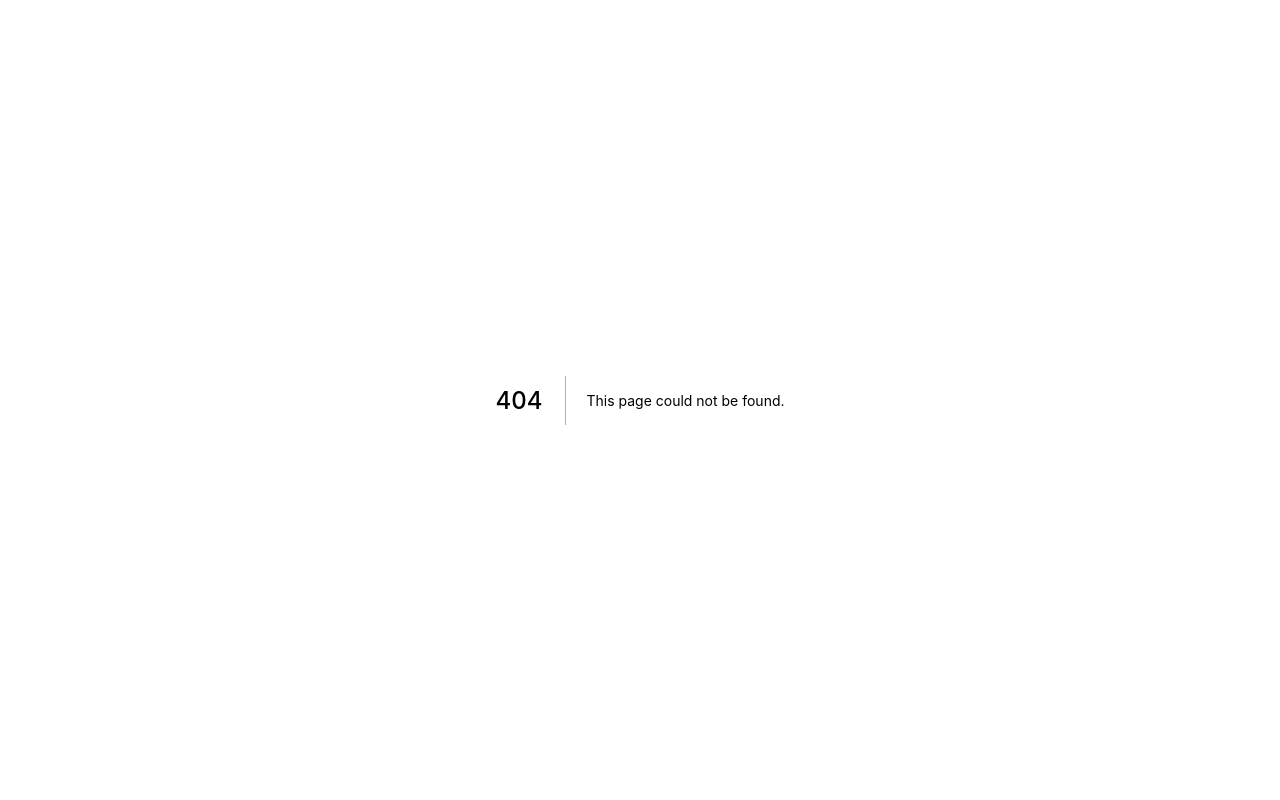
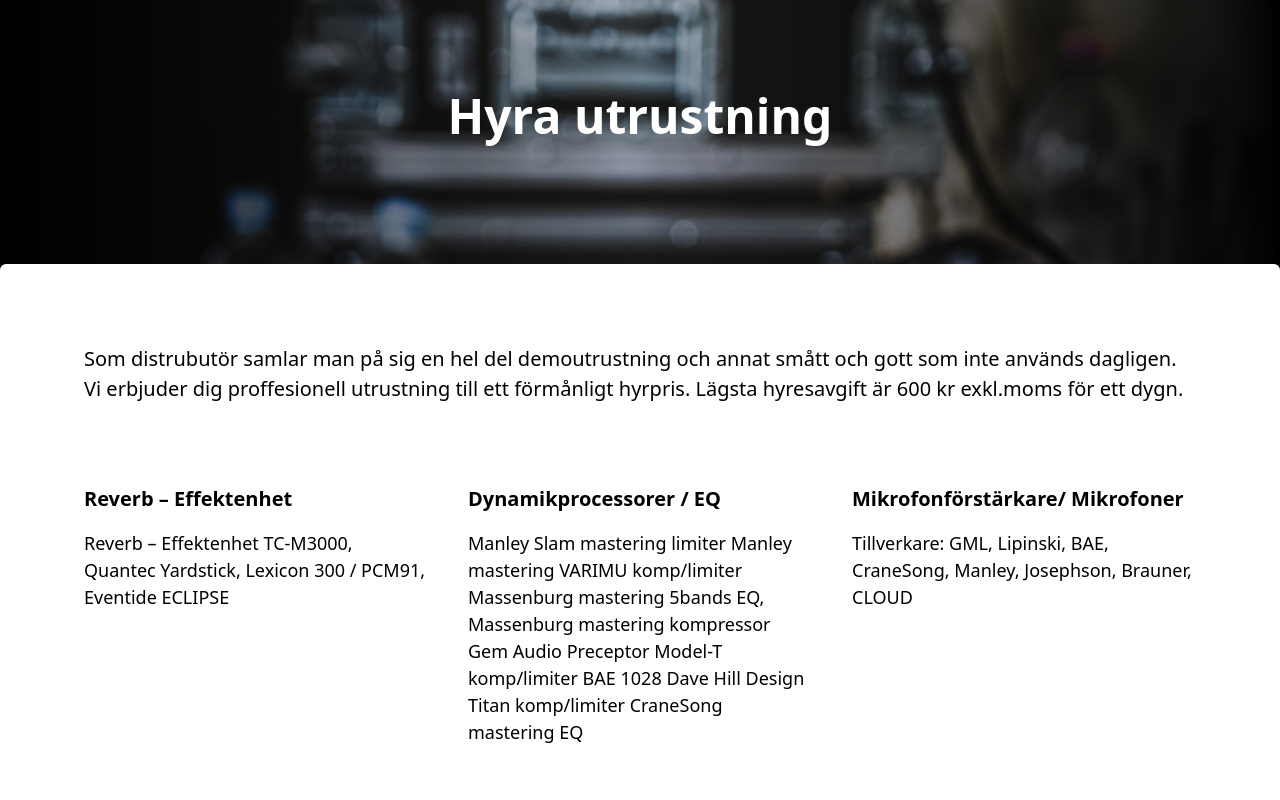
Before and after one commit to scarsam/zima-production, a Next.js app: page /hyra-utrustning in a window 1280 px wide. Before the commit this address had no page. Shown: the top 800 px of the page. Built offline with nearby package versions, Linux system fonts and the light colour scheme.

Commit message:
Added Hero component, new page

```diff
--- /dev/null
+++ b/components/CardContainer.tsx
@@ -0,0 +1,11 @@
+import Container from 'components/Container';
+
+const CardContainer: React.FC<{ offset: boolean }> = ({ children, offset }) => {
+  return (
+    <Container className={`sm:shadow-xl bg-white rounded-md ${offset ? '-mt-20' : ''} `}>
+      <div className="px-0 py-10 sm:px-20 sm:py-20 sm:mb-20">{children}</div>
+    </Container>
+  );
+};
+
+export default CardContainer;
--- a/components/Contact.tsx
+++ b/components/Contact.tsx
@@ -1,11 +1,12 @@
 import Image from 'next/image';
 import ContactForm from 'components/ContactForm';
+import Container from 'components/Container';
 
 const Contact: React.FC = () => {
   return (
     <section className="bg-contact-background bg-no-repeat bg-cover">
       <div className="bg-gradient-to-r from-black via-transparent to-black">
-        <div className="container px-4 sm:px-auto mx-auto pt-20 pb-20">
+        <Container className="pt-20 pb-20">
           <div className="flex flex-wrap justify-between">
             <ul className="font-thin pb-10">
               <h2 className="text-5xl font-semibold text-white mb-12">Hitta oss</h2>
@@ -56,7 +57,7 @@
             </ul>
             <ContactForm />
           </div>
-        </div>
+        </Container>
       </div>
     </section>
   );
--- a/components/Container.tsx
+++ b/components/Container.tsx
@@ -1,5 +1,5 @@
-const Container: React.FC = ({ children }) => {
-  return <div className="container mx-auto px-5">{children}</div>;
+const Container: React.FC<{ className?: string }> = ({ children, className }) => {
+  return <div className={`container px-4 sm:px-1 mx-auto px-5 ${className}`}>{children}</div>;
 };
 
 export default Container;
--- a/components/Footer.tsx
+++ b/components/Footer.tsx
@@ -1,7 +1,9 @@
+import Container from 'components/Container';
+
 const Footer: React.FC = () => {
   return (
     <footer className="bg-gray-800">
-      <div className="container px-4 sm:px-auto mx-auto pt-10 pb-10">
+      <Container className="pt-10 pb-10">
         <h2 className="text-lg font-semibold text-white mb-5">Zima Produktion</h2>
         <ul className="text-gray-500 text-sm font-thin border-b pb-10">
           <li>
@@ -27,7 +29,7 @@
         <p className="pt-5 text-right text-white text-sm font-thin">
           &copy; {new Date().getFullYear()} | Zima Produktion
         </p>
-      </div>
+      </Container>
     </footer>
   );
 };
--- /dev/null
+++ b/components/Hero.tsx
@@ -0,0 +1,15 @@
+import Container from 'components/Container';
+
+const Hero: React.FC<{ title: string; background: string }> = ({ title, background }) => {
+  return (
+    <section className={`bg-${background} bg-no-repeat bg-cover`}>
+      <div className="bg-gradient-to-r from-black via-transparent to-black">
+        <Container className="pb-48 pt-20">
+          <h1 className="text-5xl font-semibold text-center text-white">{title}</h1>
+        </Container>
+      </div>
+    </section>
+  );
+};
+
+export default Hero;
--- /dev/null
+++ b/pages/hyra-utrustning.tsx
@@ -0,0 +1,43 @@
+import Layout from 'components/Layout';
+import CardContainer from 'components/CardContainer';
+import Hero from 'components/Hero';
+
+const HyraUtrustning: React.FC = () => {
+  return (
+    <Layout preview={false} pageTitle="Hyra utrustning">
+      <Hero title="Hyra utrustning" background="contact-background" />
+      <CardContainer offset>
+        <h2 className="text-xl mb-20">
+          Som distrubutör samlar man på sig en hel del demoutrustning och annat smått och gott som
+          inte används dagligen. Vi erbjuder dig proffesionell utrustning till ett förmånligt
+          hyrpris. Lägsta hyresavgift är 600 kr exkl.moms för ett dygn.
+        </h2>
+        <div className="grid grid-cols-1 md:grid-cols-3 gap-10">
+          <div>
+            <strong className="block mb-4 text-xl">Reverb – Effektenhet</strong>
+            <p className="text-lg">
+              Reverb – Effektenhet TC-M3000, Quantec Yardstick, Lexicon 300 / PCM91, Eventide
+              ECLIPSE
+            </p>
+          </div>
+          <div>
+            <strong className="block mb-4 text-xl">Dynamikprocessorer / EQ</strong>
+            <p className="text-lg">
+              Manley Slam mastering limiter Manley mastering VARIMU komp/limiter Massenburg
+              mastering 5bands EQ, Massenburg mastering kompressor Gem Audio Preceptor Model-T
+              komp/limiter BAE 1028 Dave Hill Design Titan komp/limiter CraneSong mastering EQ
+            </p>
+          </div>
+          <div>
+            <strong className="block mb-4 text-xl">Mikrofonförstärkare/ Mikrofoner</strong>
+            <p className="text-lg">
+              Tillverkare: GML, Lipinski, BAE, CraneSong, Manley, Josephson, Brauner, CLOUD
+            </p>
+          </div>
+        </div>
+      </CardContainer>
+    </Layout>
+  );
+};
+
+export default HyraUtrustning;
--- a/pages/index.tsx
+++ b/pages/index.tsx
@@ -4,7 +4,9 @@
 import Supplier from 'components/Supplier';
 import Layout from 'components/Layout';
 import Contact from 'components/Contact';
+import Container from 'components/Container';
 import { ProductType, SupplierType } from 'types/allTypes';
+import Link from 'next/link';
 
 interface Products {
   products: ProductType[];
@@ -15,6 +17,8 @@
 const Index: React.FC<Products> = ({ products, suppliers, preview }) => {
   return (
     <Layout preview={preview} pageTitle="Hem">
+      <Container>
+        <Link href="hyra-utrustning">Hyra</Link>
         <div>
           <h1 className="text-2xl font-bold">Products</h1>
           {products.map((product) => {
@@ -41,6 +45,7 @@
             );
           })}
         </div>
+      </Container>
       <Contact />
     </Layout>
   );
```
Lines whose indentation alone changed are shown as unchanged.
